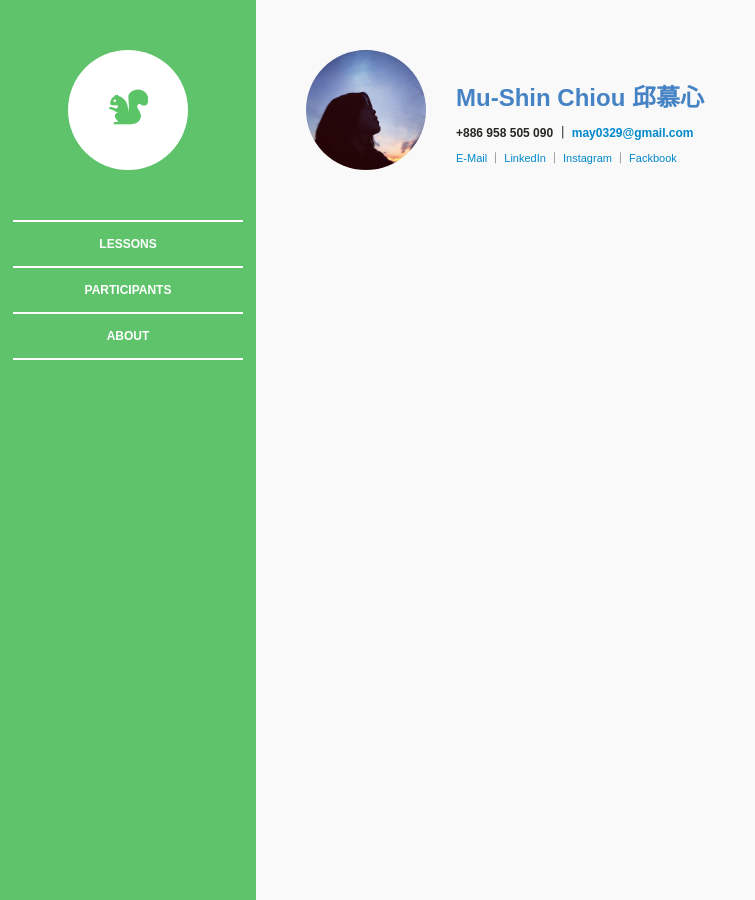
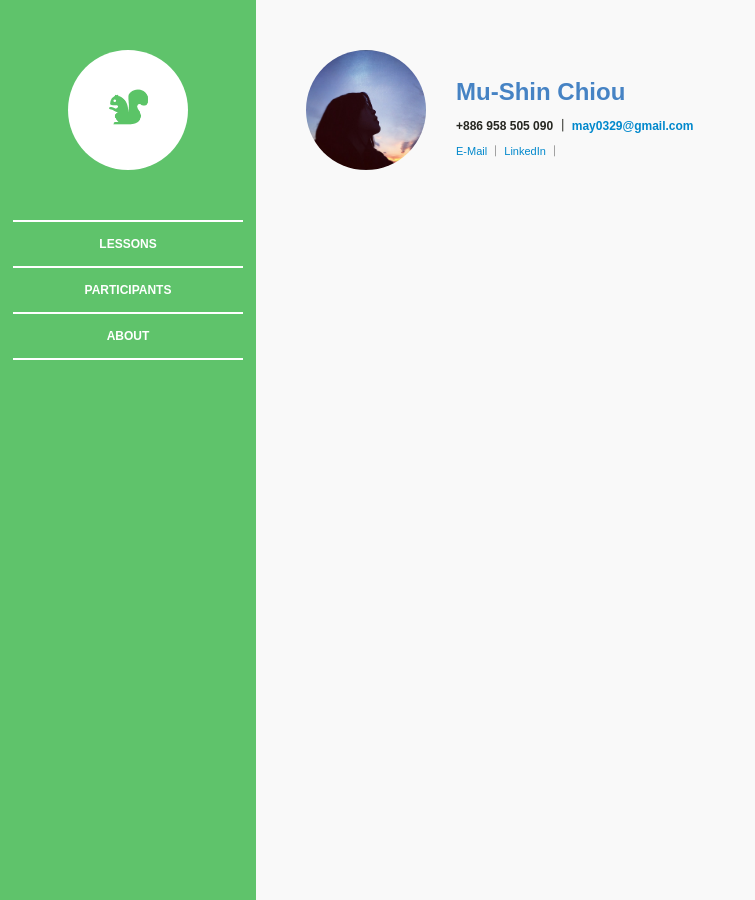
Before and after one commit to lab-squirrel/lab-squirrel.github.io, a Jekyll site: the page built from JupiterC.html, in a window 1280 px wide. Shown: the whole page, without its empty margins (0-755 px from the left). Built offline with Jekyll 4.4.1, drawn with Linux system fonts in a browser that asks for light colours.

Commit message:
Update JupiterC.html

```diff
--- a/JupiterC.html
+++ b/JupiterC.html
@@ -6,13 +6,11 @@ title: Mu-Shin Chiou
   <div class="jupiter">
     <div class="contents">
     <img src="/photo.png">
-      <h1><br>Mu-Shin Chiou 邱慕心</h1>
+      <h1><br>Mu-Shin Chiou</h1>
       <h2>+886 958 505 090 ｜ <a href="mailto:may0329@gmail.com">may0329@gmail.com</h2>
     </div>
     <div class="corpinfo">
       <a href="mailto:may0329@gmail.com" target="_blank">E-Mail</a> ｜
       <a href="http://www.linkedin.com/in/jupiterc" target="_blank">LinkedIn</a> ｜
-      <a href="http://instagram.com/jupiter5" target="_blank">Instagram</a> ｜
-      <a href="https://www.facebook.com/may.chiou.9" target="_blank">Fackbook</a>
     </div>
   </div>
```
